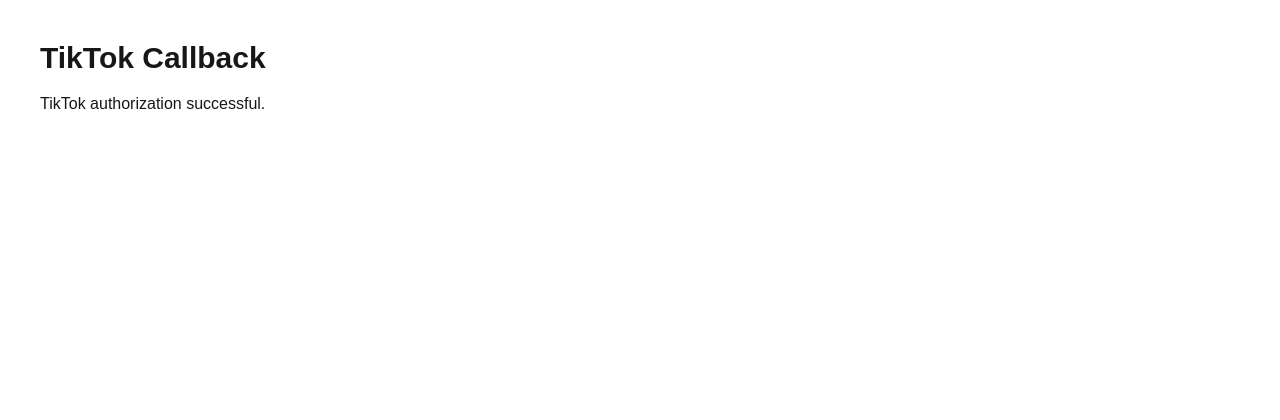
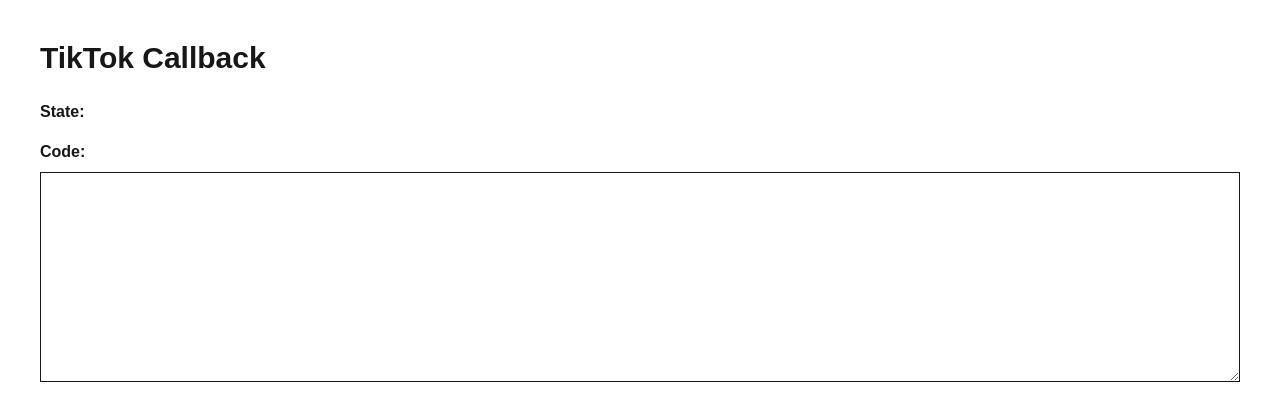
Before and after one commit to GenkPekox/GPXFlow, a Next.js app: page /auth/callback in a window 1280 px wide. Shown: the top 420 px of the page. Built offline with nearby package versions, Linux system fonts and the light colour scheme.

Commit message:
TikTok callback page

```diff
--- a/app/auth/callback/page.tsx
+++ b/app/auth/callback/page.tsx
@@ -1,13 +1,44 @@
-export default function TikTokCallbackPage() {
+"use client";
+
+import { Suspense } from "react";
+import { useSearchParams } from "next/navigation";
+
+function CallbackContent() {
+  const searchParams = useSearchParams();
+
+  const code = searchParams.get("code");
+  const state = searchParams.get("state");
+
   return (
     <div className="p-10">
       <h1 className="text-3xl font-bold">
         TikTok Callback
       </h1>
 
-      <p className="mt-4">
-        TikTok authorization successful.
-      </p>
+      <div className="mt-6">
+        <p>
+          <strong>State:</strong> {state}
+        </p>
+
+        <p className="mt-4">
+          <strong>Code:</strong>
+        </p>
+
+        <textarea
+          className="w-full border p-2 mt-2"
+          rows={8}
+          value={code || ""}
+          readOnly
+        />
+      </div>
     </div>
   );
 }
+
+export default function TikTokCallbackPage() {
+  return (
+    <Suspense fallback={<div>Loading...</div>}>
+      <CallbackContent />
+    </Suspense>
+  );
+}
--- a/app/dashboard/settings/page.tsx
+++ b/app/dashboard/settings/page.tsx
@@ -128,7 +128,12 @@
   </p>
 
 </div>
-<button className="mt-5 rounded-2xl bg-cyan-600 px-6 py-3 font-semibold text-white transition hover:bg-cyan-500">
+<button
+  onClick={() => {
+    window.location.href = "/api/tiktok/login";
+  }}
+  className="mt-5 rounded-2xl bg-cyan-600 px-6 py-3 font-semibold text-white transition hover:bg-cyan-500"
+>
   Connect TikTok Account
 </button>
 
```
